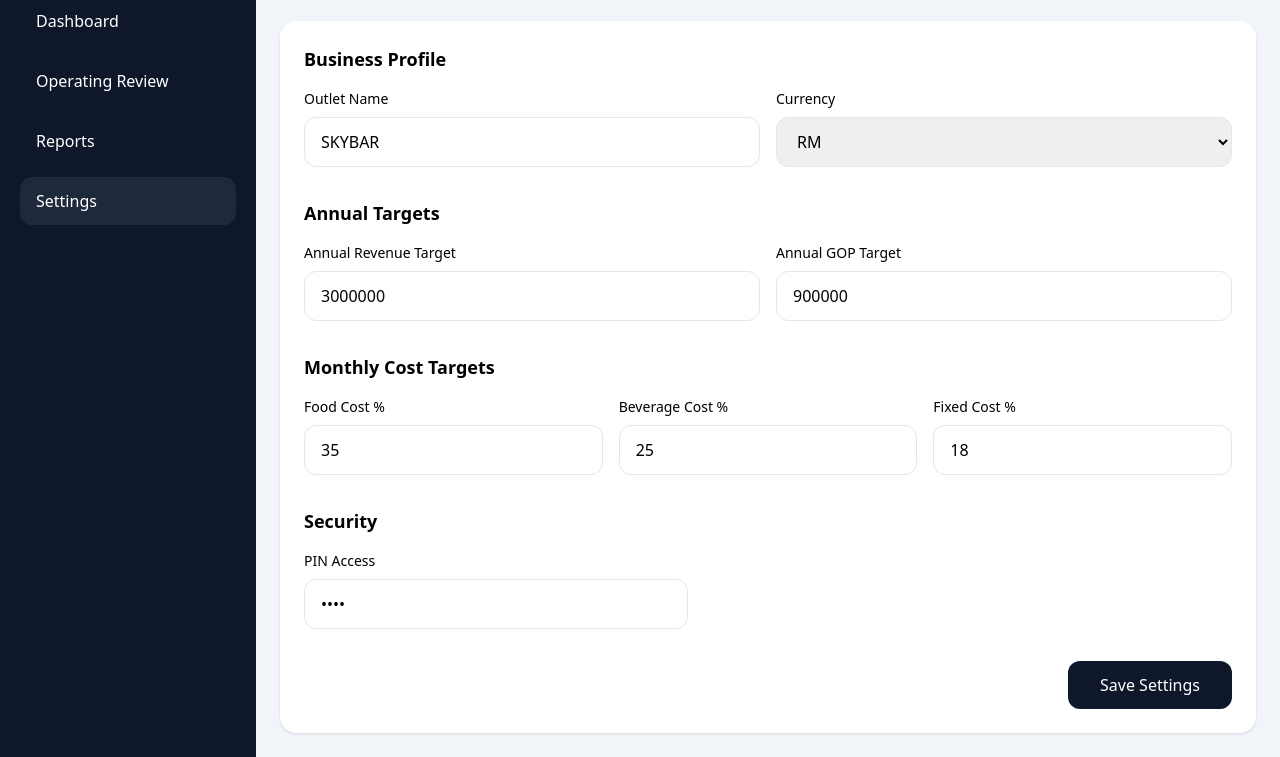
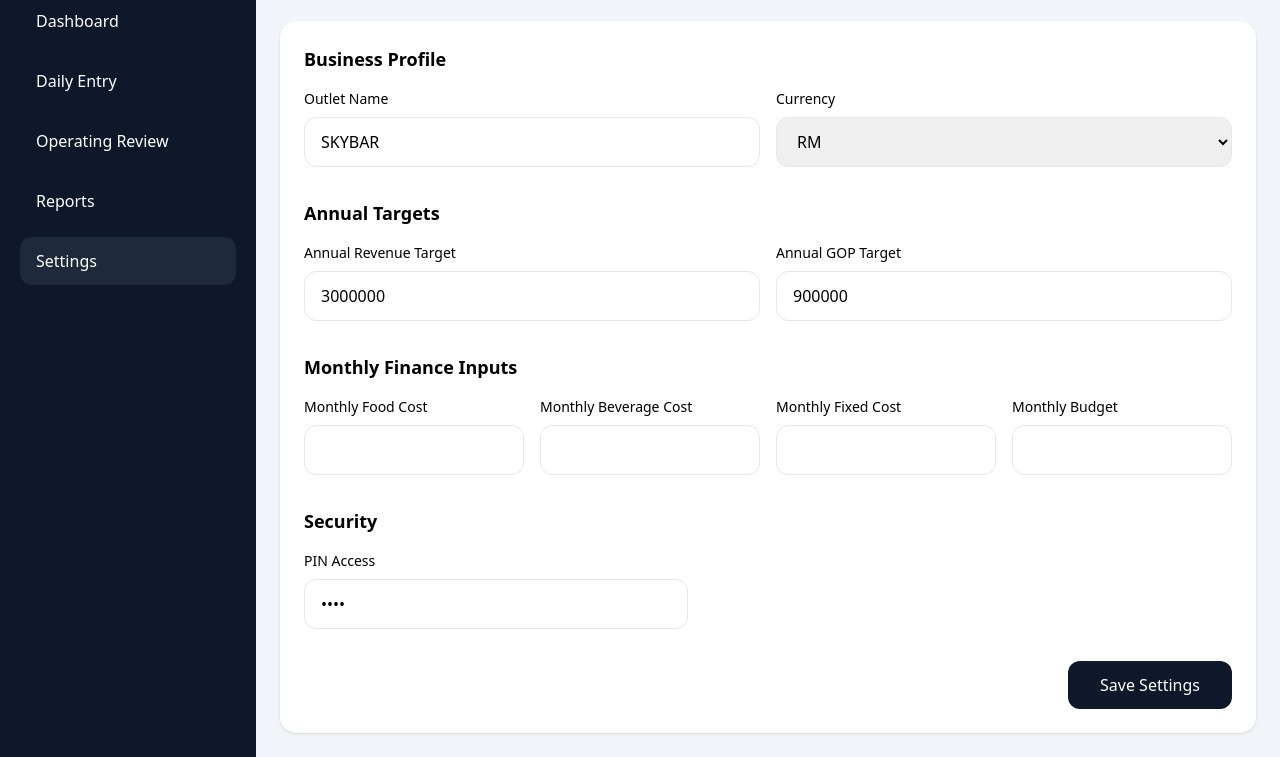
Before and after one commit to Kdems/fb.finance, a plain HTML site: page settings.html in a window 1280 px wide. Shown: the part 87-844 px from the top of the page. Drawn offline with nearby package versions, Linux system fonts and the light colour scheme.

Commit message:
Update settings.html

```diff
--- a/settings.html
+++ b/settings.html
@@ -48,6 +48,14 @@
 
 
         <a
+          href="entry.html"
+          class="block px-4 py-3 rounded-xl hover:bg-slate-800"
+        >
+          Daily Entry
+        </a>
+
+
+        <a
           href="generic.html"
           class="block px-4 py-3 rounded-xl hover:bg-slate-800"
         >
@@ -80,7 +88,6 @@
     <main class="flex-1 p-6">
 
 
-      <!-- HEADER -->
       <div class="mb-6">
 
         <h2 class="text-3xl font-bold">
@@ -88,14 +95,13 @@
         </h2>
 
         <p class="text-slate-500">
-          Manage annual targets and operating benchmarks
+          Monthly financial planning and annual targets
         </p>
 
       </div>
 
 
 
-      <!-- SETTINGS PANEL -->
       <div
         class="max-w-5xl bg-white rounded-2xl p-6 shadow"
       >
@@ -107,7 +113,7 @@
         >
 
 
-          <!-- BUSINESS PROFILE -->
+          <!-- PROFILE -->
           <section>
 
             <h3
@@ -124,9 +130,7 @@
 
               <div>
 
-                <label
-                  class="block text-sm font-medium mb-2"
-                >
+                <label class="block mb-2 text-sm font-medium">
                   Outlet Name
                 </label>
 
@@ -142,9 +146,7 @@
 
               <div>
 
-                <label
-                  class="block text-sm font-medium mb-2"
-                >
+                <label class="block mb-2 text-sm font-medium">
                   Currency
                 </label>
 
@@ -172,7 +174,7 @@
 
 
 
-          <!-- ANNUAL TARGETS -->
+          <!-- ANNUAL TARGET -->
           <section>
 
             <h3
@@ -189,9 +191,7 @@
 
               <div>
 
-                <label
-                  class="block text-sm font-medium mb-2"
-                >
+                <label class="block mb-2 text-sm font-medium">
                   Annual Revenue Target
                 </label>
 
@@ -207,9 +207,7 @@
 
               <div>
 
-                <label
-                  class="block text-sm font-medium mb-2"
-                >
+                <label class="block mb-2 text-sm font-medium">
                   Annual GOP Target
                 </label>
 
@@ -228,31 +226,29 @@
 
 
 
-          <!-- MONTHLY COST TARGETS -->
+          <!-- MONTHLY FINANCE -->
           <section>
 
             <h3
               class="text-lg font-bold mb-4"
             >
-              Monthly Cost Targets
+              Monthly Finance Inputs
             </h3>
 
 
             <div
-              class="grid md:grid-cols-3 gap-4"
+              class="grid md:grid-cols-2 xl:grid-cols-4 gap-4"
             >
 
 
               <div>
 
-                <label
-                  class="block text-sm font-medium mb-2"
-                >
-                  Food Cost %
+                <label class="block mb-2 text-sm font-medium">
+                  Monthly Food Cost
                 </label>
 
                 <input
-                  id="foodCostTarget"
+                  id="monthlyFoodCost"
                   type="number"
                   class="w-full border rounded-xl px-4 py-3"
                 />
@@ -263,14 +259,12 @@
 
               <div>
 
-                <label
-                  class="block text-sm font-medium mb-2"
-                >
-                  Beverage Cost %
+                <label class="block mb-2 text-sm font-medium">
+                  Monthly Beverage Cost
                 </label>
 
                 <input
-                  id="beverageCostTarget"
+                  id="monthlyBeverageCost"
                   type="number"
                   class="w-full border rounded-xl px-4 py-3"
                 />
@@ -281,14 +275,28 @@
 
               <div>
 
-                <label
-                  class="block text-sm font-medium mb-2"
-                >
-                  Fixed Cost %
+                <label class="block mb-2 text-sm font-medium">
+                  Monthly Fixed Cost
                 </label>
 
                 <input
-                  id="fixedCostTarget"
+                  id="monthlyFixedCost"
+                  type="number"
+                  class="w-full border rounded-xl px-4 py-3"
+                />
+
+              </div>
+
+
+
+              <div>
+
+                <label class="block mb-2 text-sm font-medium">
+                  Monthly Budget
+                </label>
+
+                <input
+                  id="monthlyBudget"
                   type="number"
                   class="w-full border rounded-xl px-4 py-3"
                 />
@@ -316,9 +324,7 @@
               class="max-w-sm"
             >
 
-              <label
-                class="block text-sm font-medium mb-2"
-              >
+              <label class="block mb-2 text-sm font-medium">
                 PIN Access
               </label>
 
@@ -334,7 +340,7 @@
 
 
 
-          <!-- ACTION -->
+          <!-- BUTTON -->
           <div
             class="flex justify-end"
           >
@@ -361,7 +367,6 @@
 
 
 
-  <!-- SCRIPT -->
   <script src="assets/js/settings.js"></script>
 
 </body>
```
